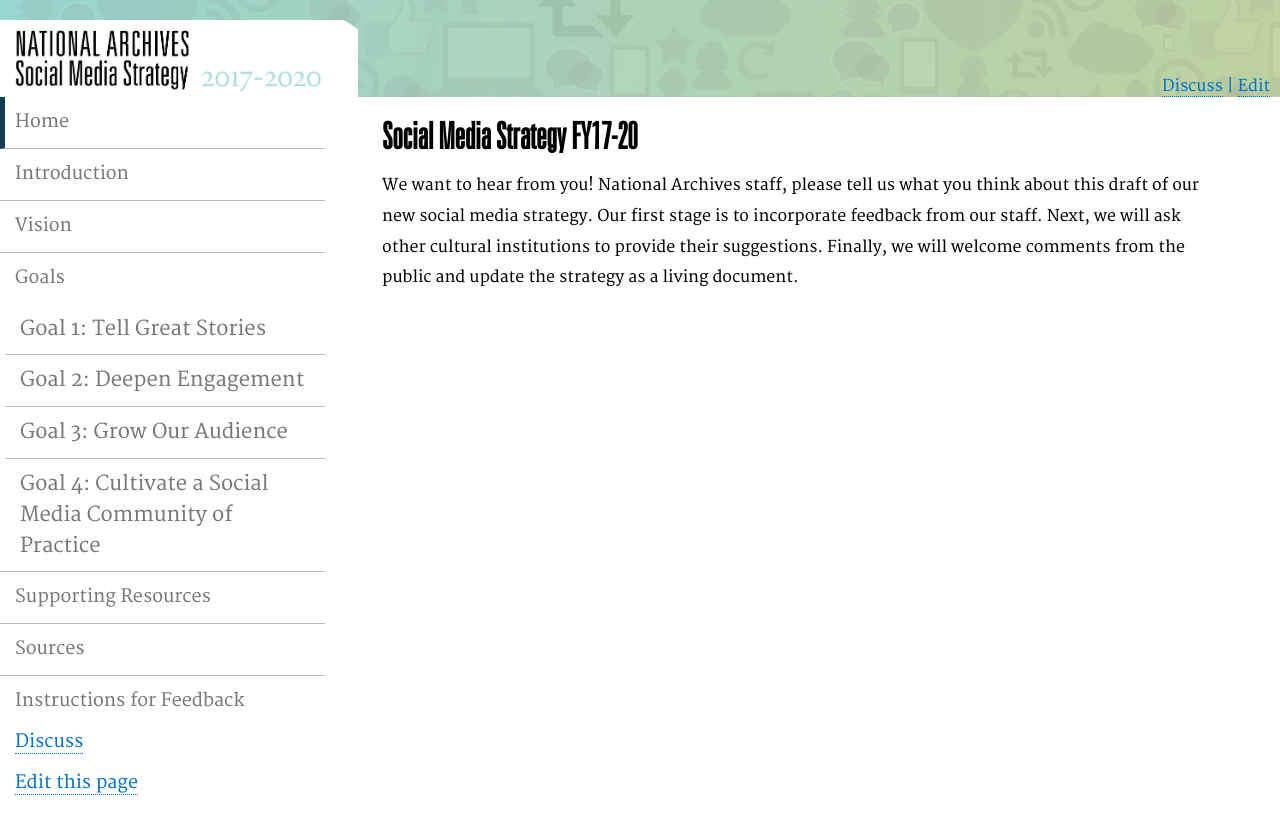
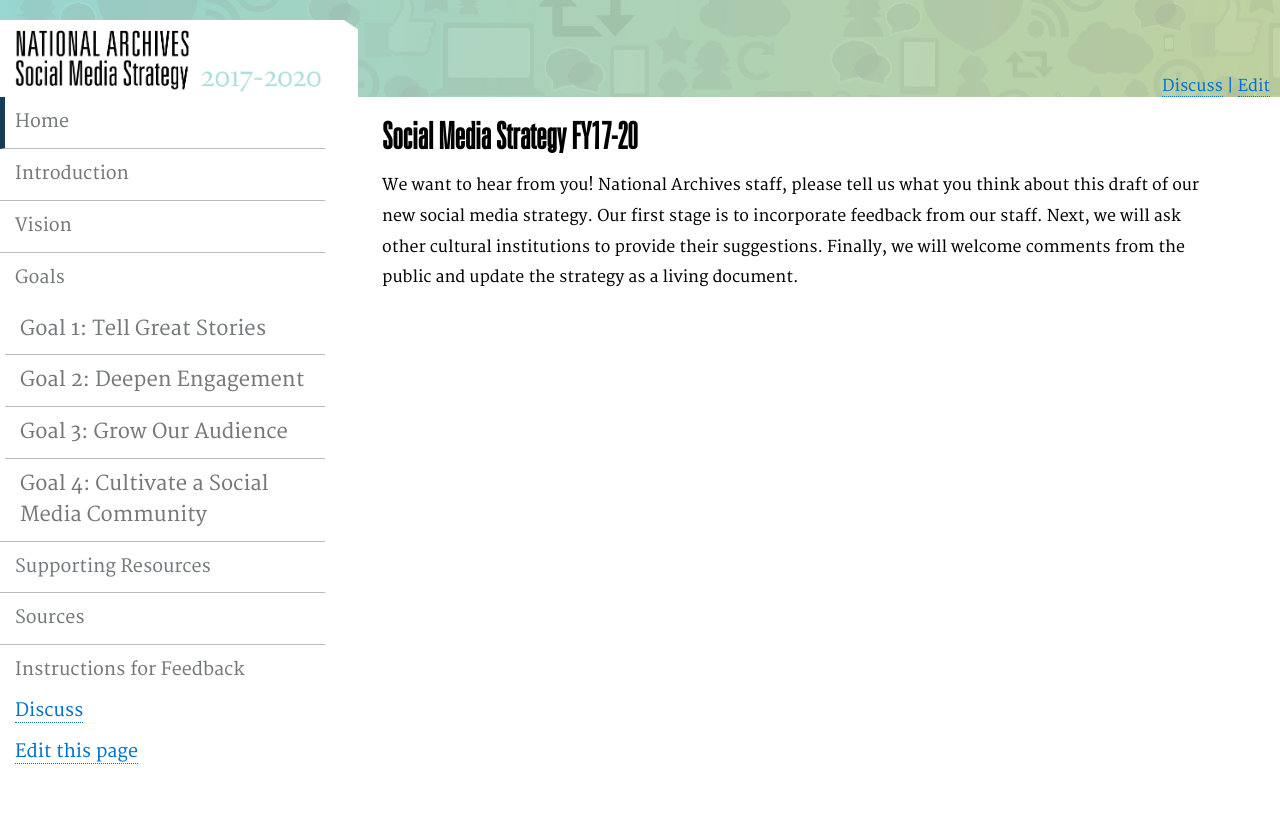
Before and after one commit to usnationalarchives/social-media-strategy, a Jekyll site: the page built from pages/index.md, in a window 1280 px wide. Shown: the top 834 px of the page. Built offline with Jekyll 4.4.1, drawn with Linux system fonts in a browser that asks for light colours.

Commit message:
Update _config.yml
Updated header in navigation

```diff
--- a/_config.yml
+++ b/_config.yml
@@ -53,7 +53,7 @@
     url: /goal2/
   - text: "Goal 3: Grow Our Audience"
     url: /goal3/
-  - text: "Goal 4: Cultivate a Social Media Community of Practice"
+  - text: "Goal 4: Cultivate a Social Media Community"
     url: /goal4/
 
 - text: Supporting Resources
```
